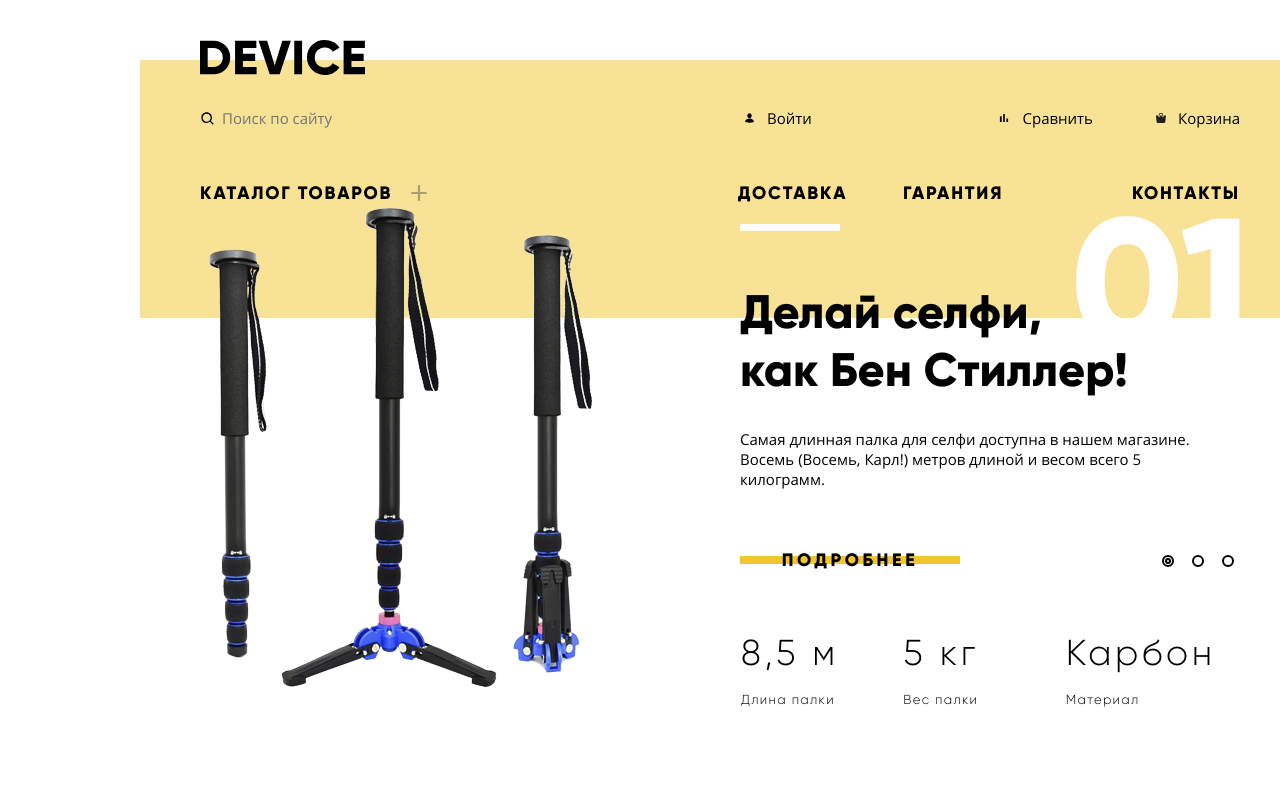
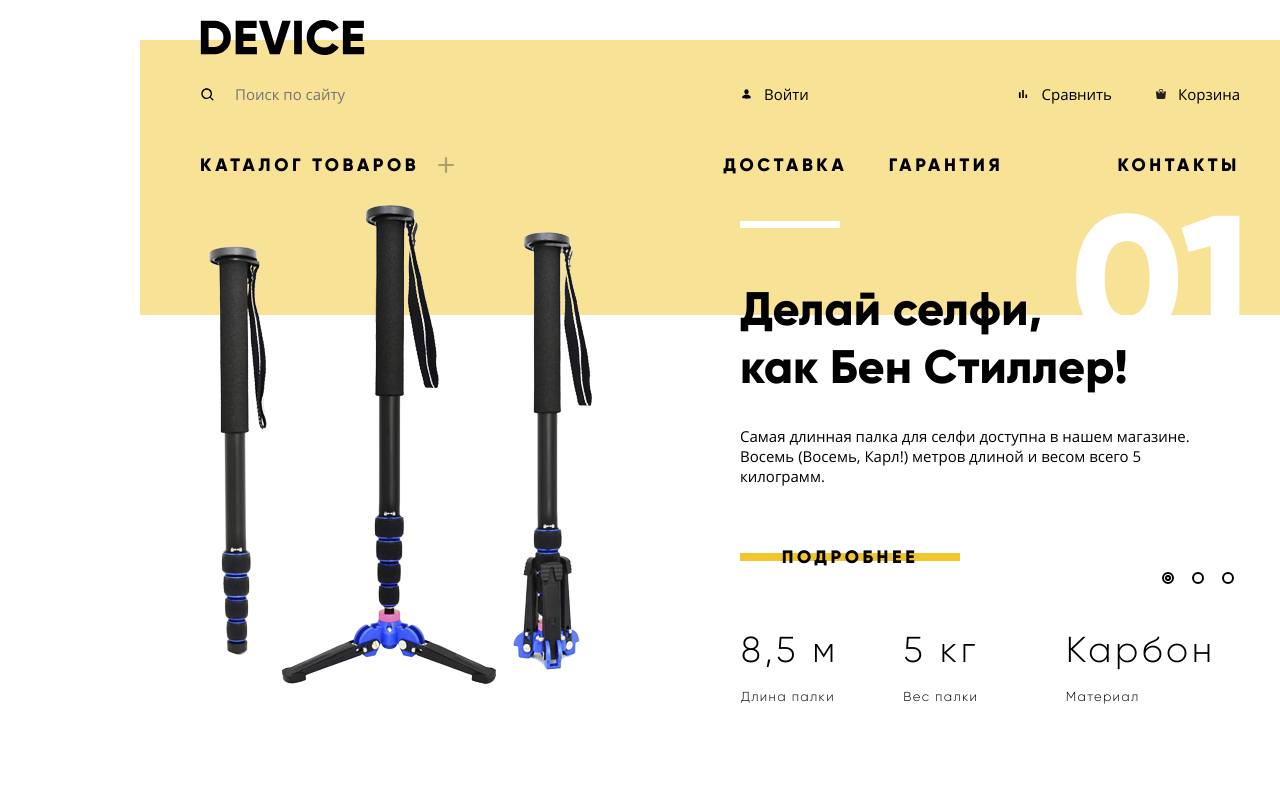
Before and after one commit to unbugster/1380521-device-29, a plain HTML site: page index.html in a window 1280 px wide. Shown: the top 800 px of the page. Drawn offline with Linux system fonts and the light colour scheme.

Commit message:
Вносит правки после ревью

```diff
--- a/css/style.css
+++ b/css/style.css
@@ -74,7 +74,7 @@ body {
 
 img {
   max-width: 100%;
-  height: auto;
+  /*height: auto;*/
 }
 
 .page a {
@@ -189,7 +189,8 @@ img {
 .main-header {
   display: grid;
   background-image: linear-gradient(var(--basic-white) 20px, var(--basic-yellow-special) 20px);
-  margin-top: 40px;
+  padding-bottom: 25px;
+  margin-top: 20px;
 }
 
 .main-header-wrapper,
@@ -200,13 +201,13 @@ img {
 
 .header-logo {
   display: block;
-  margin-bottom: 29px;
+  margin-bottom: 25px;
 }
 
 .user-nav {
   display: flex;
   flex-wrap: wrap;
-  margin-bottom: 50px;
+  margin-bottom: 47px;
 }
 
 .search {
@@ -220,7 +221,7 @@ img {
 .search input {
   border: none;
   background-color: transparent;
-  padding-left: 22px;
+  padding-left: 35px;
   background-image: url(../img/icon-search.svg);
   background-position: 0 3px;
   background-repeat: no-repeat;
@@ -269,7 +270,7 @@ img {
 
 .user-list a {
   color: var(--basic-black);
-  padding-left: 23px;
+  padding-left: 20px;
   display: flex;
   align-items: center;
 }
@@ -285,7 +286,7 @@ img {
 
 .user-item:nth-child(2) {
   margin-left: auto;
-  margin-right: 40px;
+  margin-right: 24px;
 }
 
 .menu {
@@ -293,7 +294,7 @@ img {
   font-weight: 800;
   font-size: 18px;
   line-height: 22px;
-  letter-spacing: 1.8px;
+  letter-spacing: 3.6px;
   text-transform: uppercase;
   color: var(--basic-black);
   display: flex;
@@ -346,6 +347,7 @@ img {
 .slider {
   position: relative;
   background-image: linear-gradient(var(--basic-yellow-special) 114px, var(--basic-white) 114px);
+  padding-bottom: 20px;
   margin-bottom: 76px;
 }
 
@@ -457,11 +459,12 @@ img {
 }
 
 .slider-item-current {
-  display: grid;
-  grid-template-columns: 50% 50%;
+  display: flex;
+  justify-content: space-between;
 }
 
 .slider-item-content {
+  width: 512px;
   padding: 79px 0 0 20px;
 }
 
@@ -523,10 +526,10 @@ img {
 
 .popular-list {
   width: 1160px;
-  min-height: 282px;
   display: flex;
   flex-wrap: wrap;
   justify-content: space-between;
+  padding-bottom: 20px;
   margin-bottom: 49px;
 }
 
@@ -639,10 +642,10 @@ img {
 /* Services */
 
 .services {
-  min-height: 403px;
   position: relative;
   background-image: linear-gradient(var(--basic-white) 115px, var(--basic-grey-light) 115px);
   margin-bottom: 90px;
+  padding-bottom: 120px;
 }
 
 .services-container {
@@ -652,7 +655,7 @@ img {
   position: relative;
 }
 
-.services-container:before {
+.services-container::before {
   position: absolute;
   display: block;
   content: "";
@@ -802,7 +805,6 @@ img {
 
 .info {
   width: 473px;
-  min-height: 580px;
   display: flex;
   flex-direction: column;
   justify-content: flex-start;
@@ -849,7 +851,6 @@ img {
 
 .contact {
   width: 560px;
-  min-height: 580px;
   display: flex;
   flex-direction: column;
   justify-content: flex-start;
@@ -875,7 +876,6 @@ img {
 .footer {
   background-color: var(--basic-dark);
   padding-bottom: 64px;
-  min-height: 324px;
 }
 
 .footer-wrapper {
@@ -894,13 +894,11 @@ img {
 .footer-logo2 {
   padding: 64px 0 0 0;
   flex-grow: 1;
-  flex-grow: 1;
   margin-bottom: 40px;
 }
 
 .adress-services-phone-wrapper {
   display: flex;
-  justify-content: flex-start;
   margin-bottom: 67px;
 }
 
@@ -917,7 +915,6 @@ img {
   width: 440px;
   display: flex;
   flex-wrap: wrap;
-  justify-content: flex-start;
 }
 
 .footer-services-item {
```
